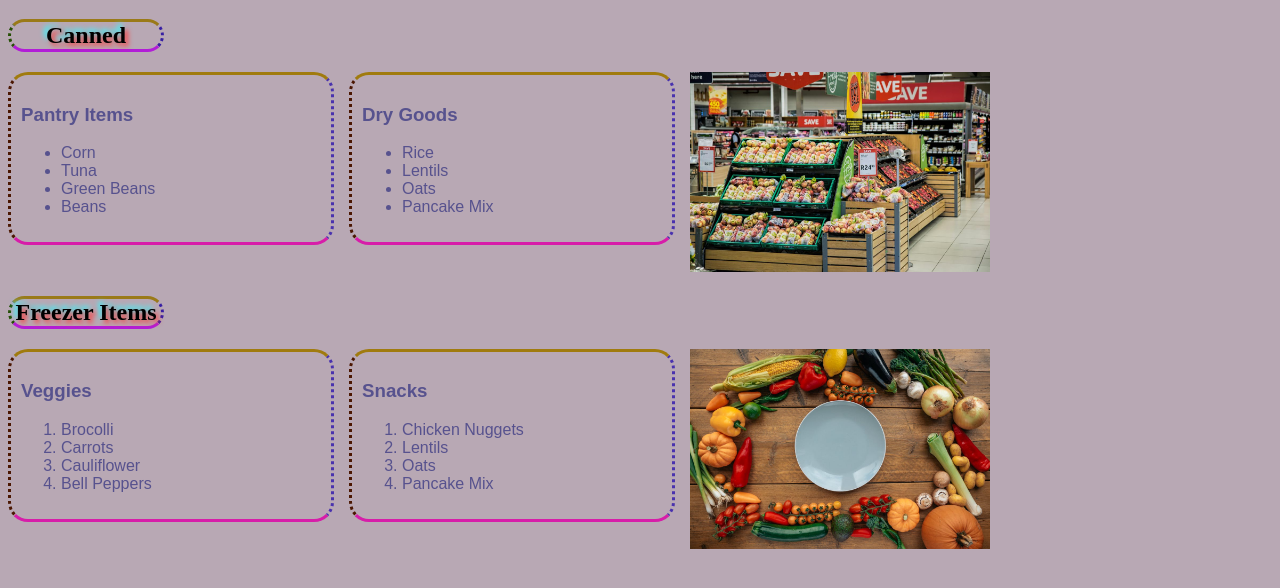
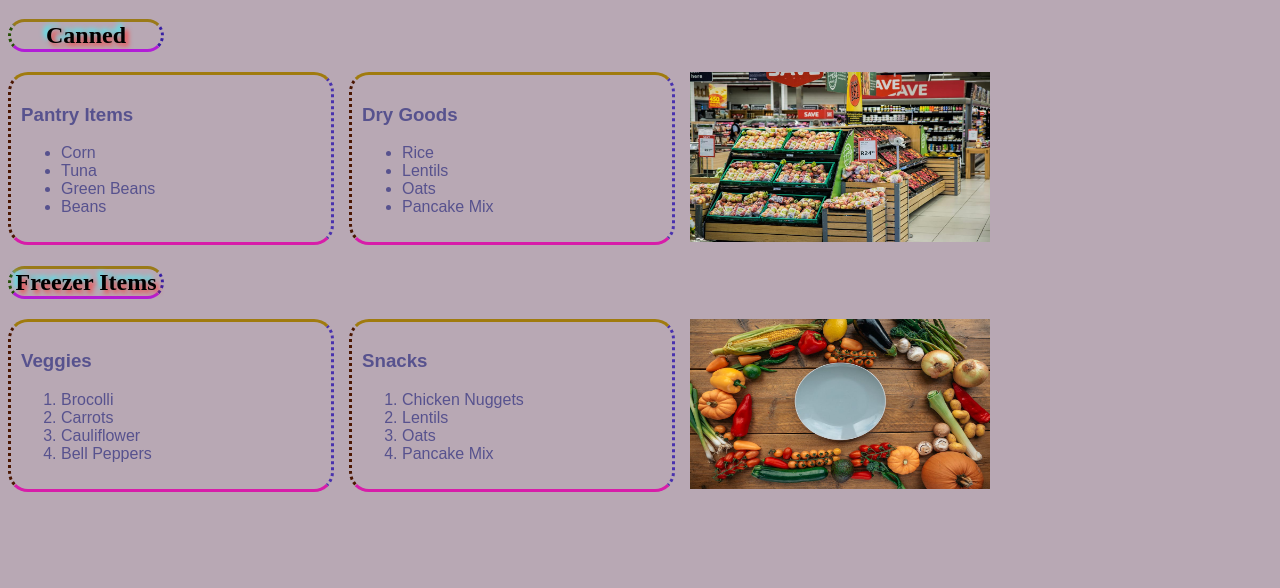
Before and after one commit to M4dave/groceryList, a plain HTML site: page index.html in a window 1280 px wide. Shown: the part 78-666 px from the top of the page. Drawn offline with Linux system fonts and the light colour scheme.

Commit message:
update img

```diff
--- a/index.html
+++ b/index.html
@@ -40,7 +40,7 @@
         </section>
 
         <section class="imgGrocery">
-            <img src="/groceryList/images/grocery.jpeg" alt="A picture of Grocery" width="300">
+            <img src="/groceryList/images/grocery.jpeg" alt="A picture of Grocery" width="300" height="170">
         </section>
 
     </section>
@@ -73,7 +73,7 @@
         </section>
 
         <section class="imgGrocery">
-            <img src="/groceryList/images/grocery2.jpeg" alt="A picture of Grocery" width="300">
+            <img src="/groceryList/images/grocery2.jpeg" alt="A picture of Grocery" width="300" height="170">
         </section>
 
     </div>
```
